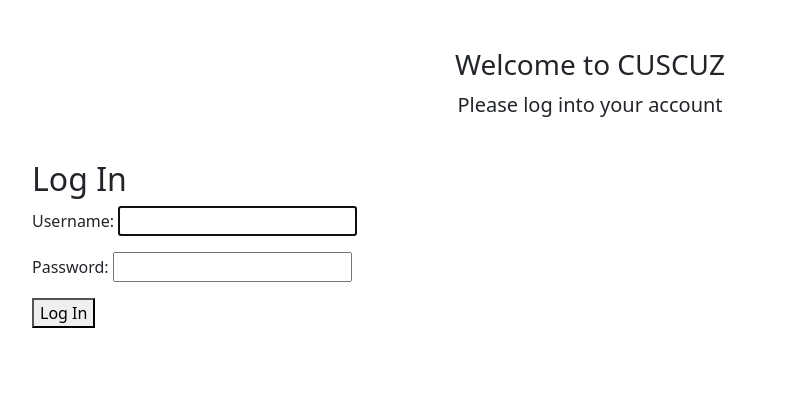
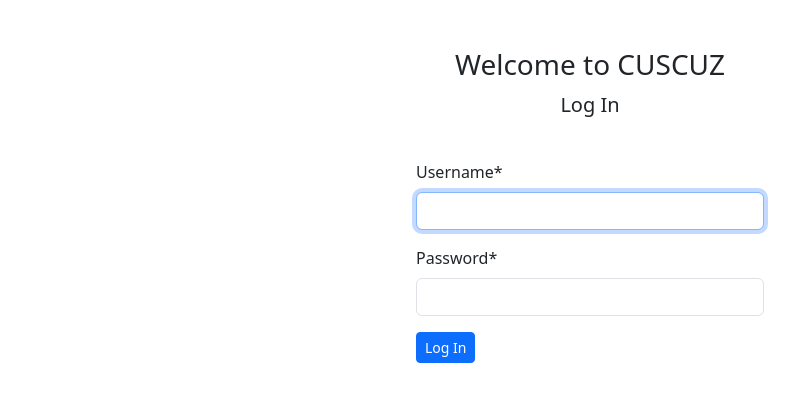
Before and after one commit to hugobelem/django-auth, a Django app: page /accounts/login/ in a window 1280 px wide. Shown: the part 56-458 px from the top of the page, without its empty margins (50-849 px from the left). Run offline with Django 5.2, Linux system fonts and the light colour scheme; some libraries are stand-ins or nearby versions.

Commit message:
major template change

```diff
--- a/templates/registration/login.html
+++ b/templates/registration/login.html
@@ -1,5 +1,5 @@
 {% extends "base.html" %}
-{% load static %}
+{% load crispy_forms_tags %}
 
 {% block title %}Log In{% endblock %}
 
@@ -10,14 +10,24 @@
     Welcome to CUSCUZ
     <small class="text-body-secondary"></small>
   </h3>
-
-  <p class="lead">Please log into your account</p>
+  <p class="lead">Log In</p>
 </div>
 
-<h2>Log In</h2>
-<form method="post">
-  {% csrf_token %}
-  {{ form.as_p }}
-  <button type="submit">Log In</button>
-</form>
+<div class="container">
+  <div class="row">
+    <div class="col"></div>
+    <div class="col">
+
+      <form method="post">
+        {% csrf_token %}
+        {{ form|crispy }}
+        <button type="submit" class="btn btn-primary btn-sm">Log In</button>
+      </form>
+
+    </div>
+    <div class="col"></div>
+  </div>
+</div>
+
+
 {% endblock %}
```
Also changed, not shown: project/settings.py (+9 -0 lines), db.sqlite3.
